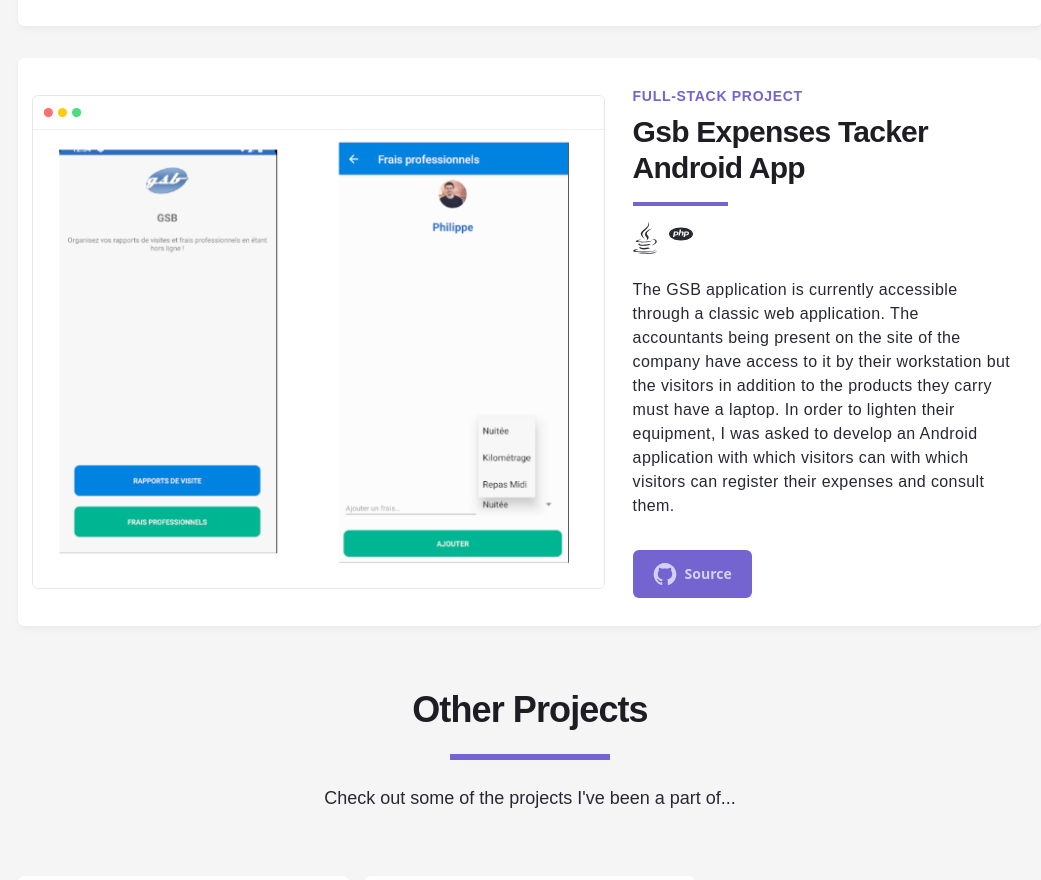
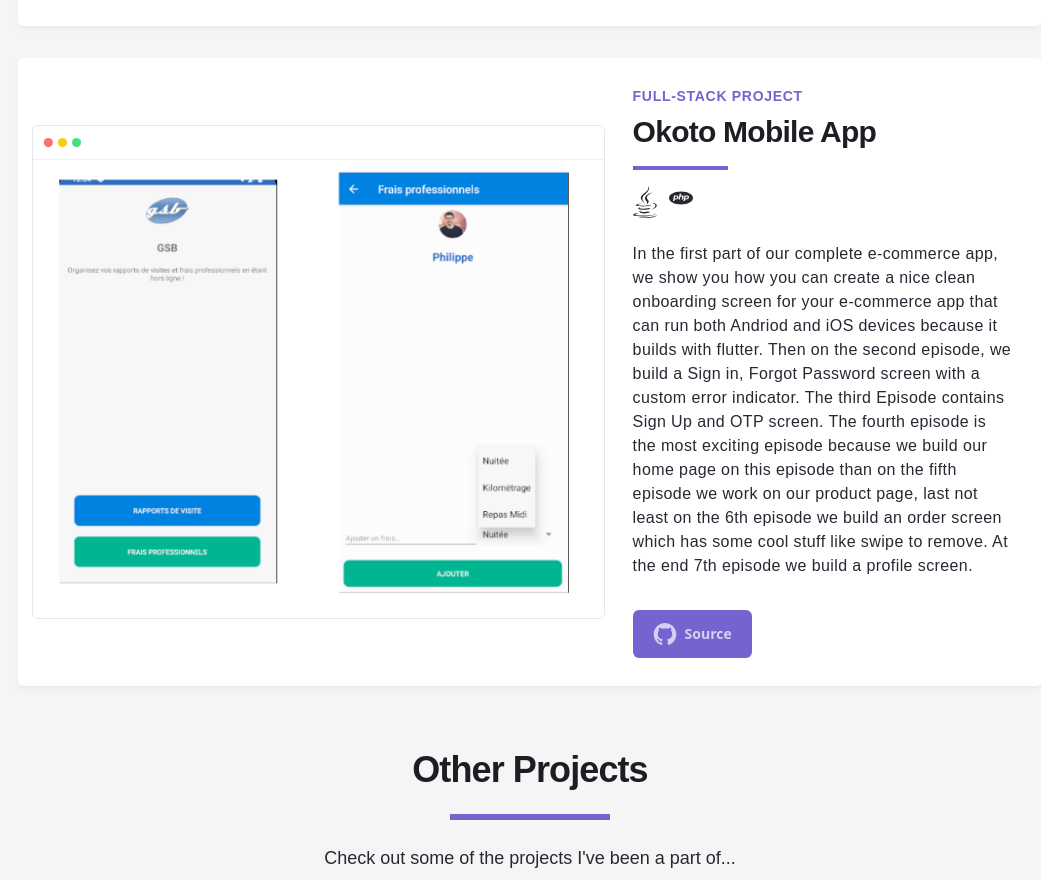
Before and after one commit to gabrielontech/portfolio_new, a Next.js app: page / in a window 1280 px wide. Shown: the part 3752-4632 px from the top of the page, without its empty margins (110-1151 px from the left). Built offline with nearby package versions, Linux system fonts and the light colour scheme; a web font is replaced by a local one.

Commit message:
Update index.js

```diff
--- a/pages/index.js
+++ b/pages/index.js
@@ -960,9 +960,9 @@
               />
               {/* Project Three */}
               <FeaturedProjectCard
-                title={"Gsb Expenses Tacker Android App"}
+                title={"Okoto Mobile App"}
                 status={"Full-stack project"}
-                description={`The GSB application is currently accessible through a classic web application. The accountants being present on the site of the company have access to it by their workstation but the visitors in addition to the products they carry must have a laptop. In order to lighten their equipment, I was asked to develop an Android application with which visitors can with which visitors can register their expenses and consult them.`}
+                description={`In the first part of our complete e-commerce app, we show you how you can create a nice clean onboarding screen for your e-commerce app that can run both Andriod and iOS devices because it builds with flutter. Then on the second episode, we build a Sign in, Forgot Password screen with a custom error indicator. The third Episode contains Sign Up and OTP screen. The fourth episode is the most exciting episode because we build our home page on this episode than on the fifth episode we work on our product page, last not least on the 6th episode we build an order screen which has some cool stuff like swipe to remove. At the end 7th episode we build a profile screen.`}
                 float={`right-0`}
                 flexDirection={`flex-col lg:flex-row`}
                 imgWidth={"1366"}
```
